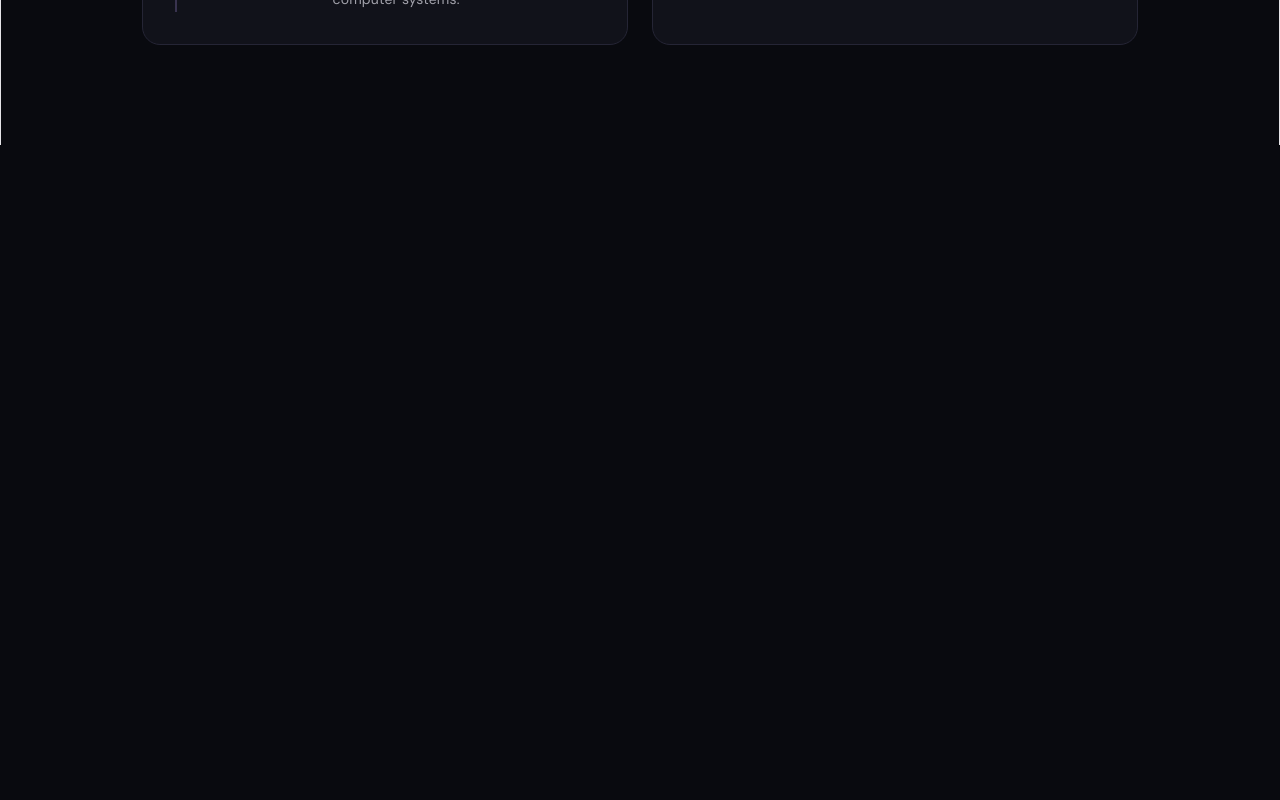
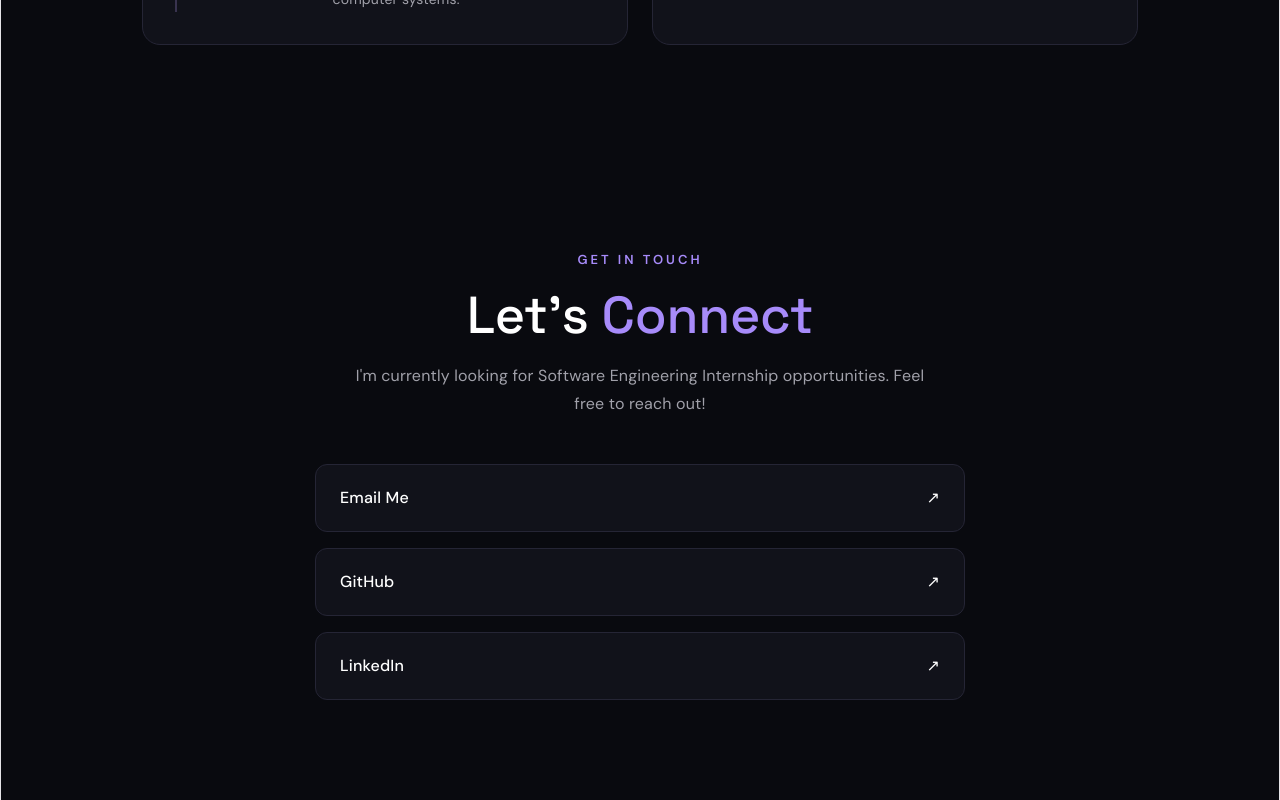
Before and after one commit to Mumshadh/mumshadh-portfolio, a React (Vite) app: page / in a window 1280 px wide. Shown: the part 3885-4685 px from the top of the page. Before the commit the page ends 4030 px from the top, so only its background shows below. Built offline with nearby package versions, Linux system fonts and the light colour scheme.

Commit message:
Add contact section

```diff
--- a/src/App.css
+++ b/src/App.css
@@ -818,3 +818,58 @@ button {
     padding: 25px;
   }
 }
+/* Contact Section */
+.contact-section {
+  padding: 100px 8%;
+  max-width: 1000px;
+  margin: 0 auto;
+}
+
+.contact-section .section-heading > p {
+  color: #a1a1aa;
+  font-size: 16px;
+  line-height: 1.8;
+  max-width: 600px;
+  margin: 15px auto 0;
+}
+
+.contact-content {
+  max-width: 650px;
+  margin: 45px auto 0;
+  display: flex;
+  flex-direction: column;
+  gap: 16px;
+}
+
+.contact-link {
+  display: flex;
+  justify-content: space-between;
+  align-items: center;
+  padding: 20px 24px;
+  background: #11121a;
+  border: 1px solid #252535;
+  border-radius: 12px;
+  color: #ffffff;
+  text-decoration: none;
+  font-size: 16px;
+  font-weight: 500;
+  transition: all 0.3s ease;
+}
+
+.contact-link:hover {
+  border-color: #a78bfa;
+  background: #191729;
+  color: #c4b5fd;
+  transform: translateX(5px);
+}
+
+/* Mobile Responsive */
+@media (max-width: 768px) {
+  .contact-section {
+    padding: 75px 6%;
+  }
+
+  .contact-link {
+    padding: 17px 20px;
+  }
+}
--- a/src/App.jsx
+++ b/src/App.jsx
@@ -354,6 +354,44 @@ function App() {
 
   </div>
 </section>
+{/* Contact Section */}
+<section className="contact-section" id="contact">
+  <div className="section-heading">
+    <span className="section-label">GET IN TOUCH</span>
+    <h2>Let's <span>Connect</span></h2>
+    <p>
+      I'm currently looking for Software Engineering Internship
+      opportunities. Feel free to reach out!
+    </p>
+  </div>
+
+  <div className="contact-content">
+    <a href="mailto:jmmumshadhdeenoori@gmail.com" className="contact-link">
+      <span>Email Me</span>
+      <span>↗</span>
+    </a>
+
+    <a
+      href="https://github.com/Mumshadh"
+      target="_blank"
+      rel="noreferrer"
+      className="contact-link"
+    >
+      <span>GitHub</span>
+      <span>↗</span>
+    </a>
+
+    <a
+      href="https://www.linkedin.com/in/mumshadh-deenoori-a26651315/"
+      target="_blank"
+      rel="noreferrer"
+      className="contact-link"
+    >
+      <span>LinkedIn</span>
+      <span>↗</span>
+    </a>
+  </div>
+</section>
     </main>
   );
 }
```
